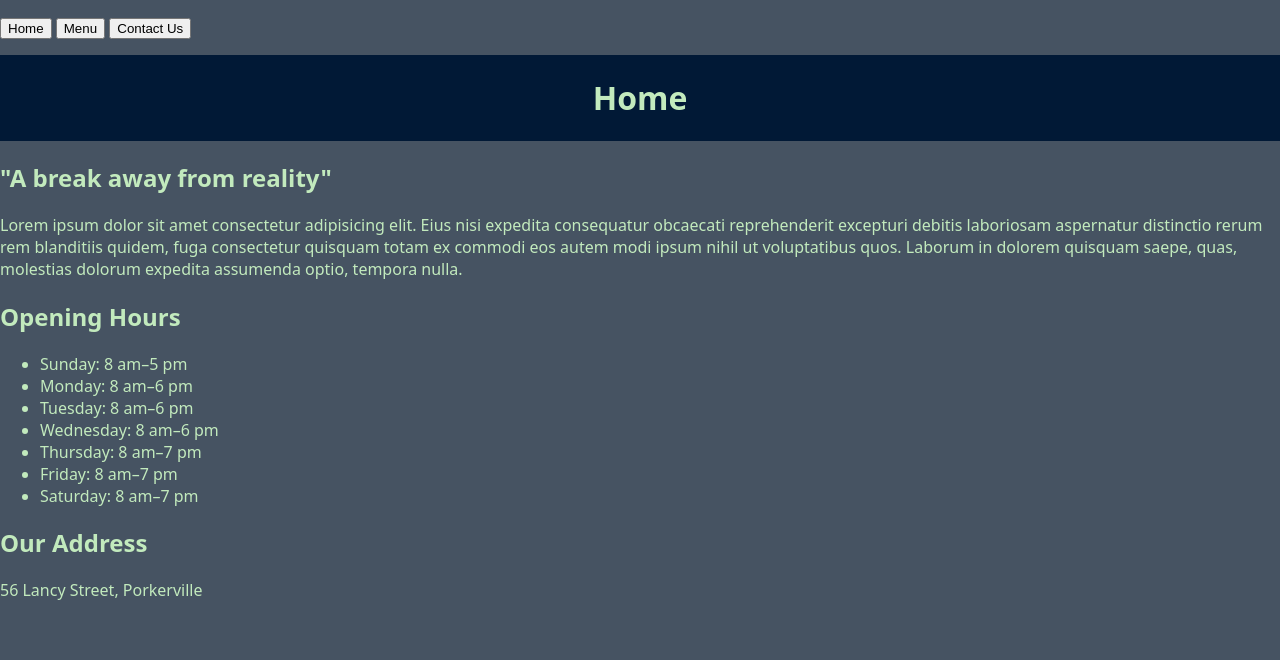
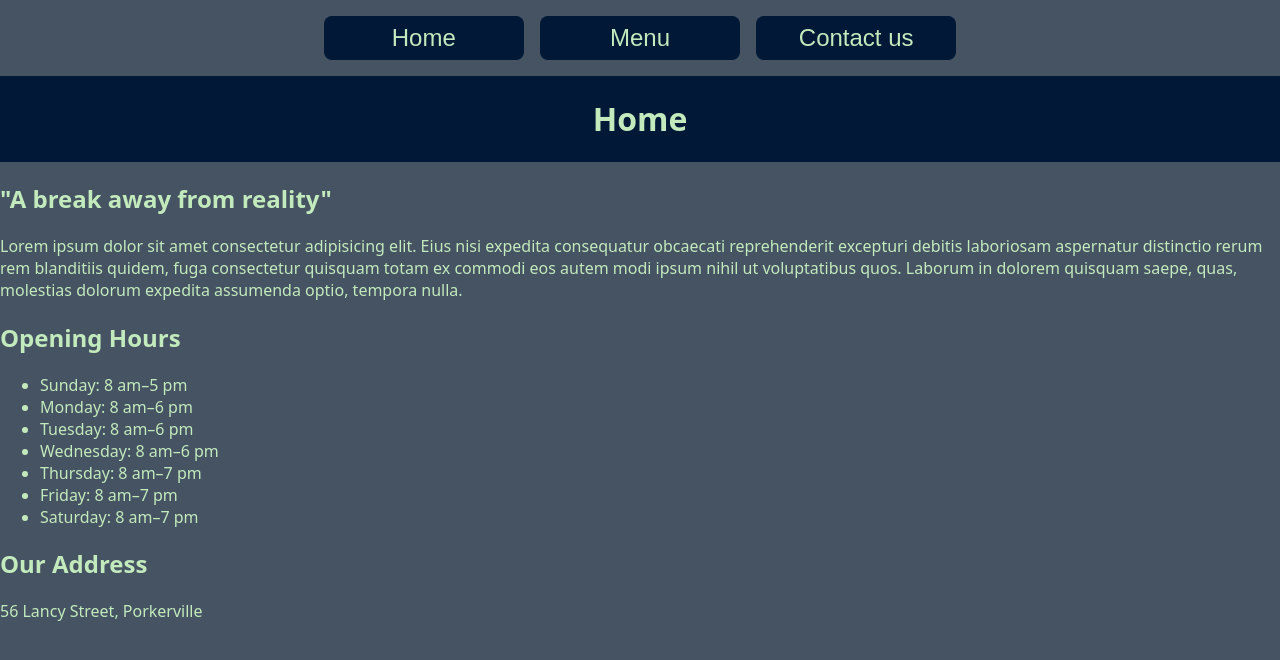
Before and after one commit to dooory/restaurant-page, a website built with webpack: page src/template.html in a window 1280 px wide. Built offline with nearby package versions, Linux system fonts and the light colour scheme.

Commit message:
add nav-bar class + fix capitalization

```diff
--- a/src/template.html
+++ b/src/template.html
@@ -7,10 +7,10 @@
     </head>
     <body>
         <header>
-            <nav>
+            <nav class="nav-bar">
                 <button class="home-button">Home</button>
                 <button class="menu-button">Menu</button>
-                <button class="contact-button">Contact Us</button>
+                <button class="contact-button">Contact us</button>
             </nav>
         </header>
         <div id="pageHeader">
```
